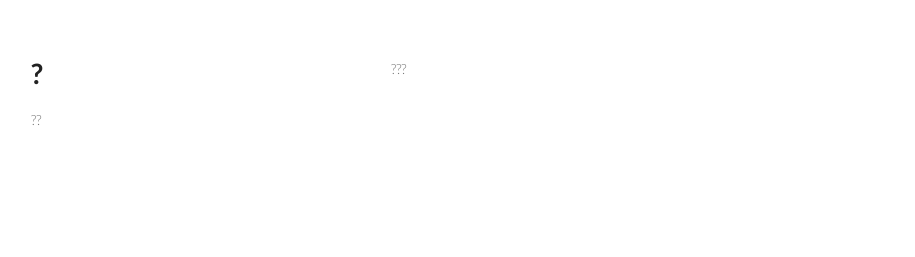
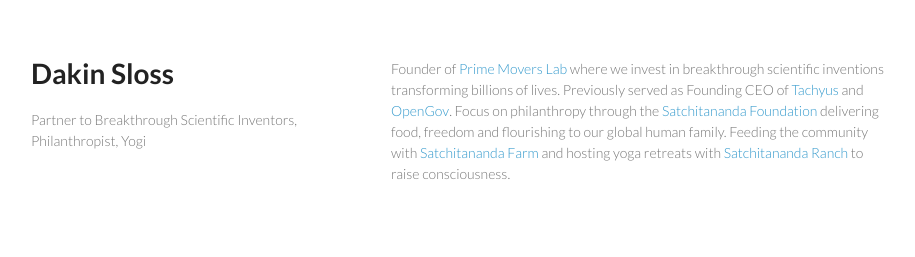
Before and after one commit to dasloss/dakinsloss.github.io, a plain HTML site: page index.html in a window 1280 px wide. Shown: the whole page, without its empty margins (179-1094 px from the left). Drawn offline with Linux system fonts and the light colour scheme.

Commit message:
Update index.html

```diff
--- a/index.html
+++ b/index.html
@@ -15,11 +15,11 @@
   <body>
     <div class="wrapper">
       <header>
-        <h1>?</h1>
-        <p>??</p>
+        <h1>Dakin Sloss</h1>
+        <p>Partner to Breakthrough Scientific Inventors, Philanthropist, Yogi</p>
       </header>
       <section>
-        <p>???</p>
+        <p>Founder of <a href="http://primemoverslab.com">Prime Movers Lab</a> where we invest in breakthrough scientific inventions transforming billions of lives. Previously served as Founding CEO of <a href="http://tachyus.com">Tachyus</a> and <a href="http://opengov.com">OpenGov</a>. Focus on philanthropy through the <a href="http://satchitananda.foundation">Satchitananda Foundation</a> delivering food, freedom and flourishing to our global human family. Feeding the community with <a href="http://satchitanandafarm.com">Satchitananda Farm</a> and hosting yoga retreats with <a href="http://satchitanandaranch.com">Satchitananda Ranch</a> to raise consciousness.</p>
       </section>
     </div>
     <script src="javascripts/scale.fix.js"></script>
```
